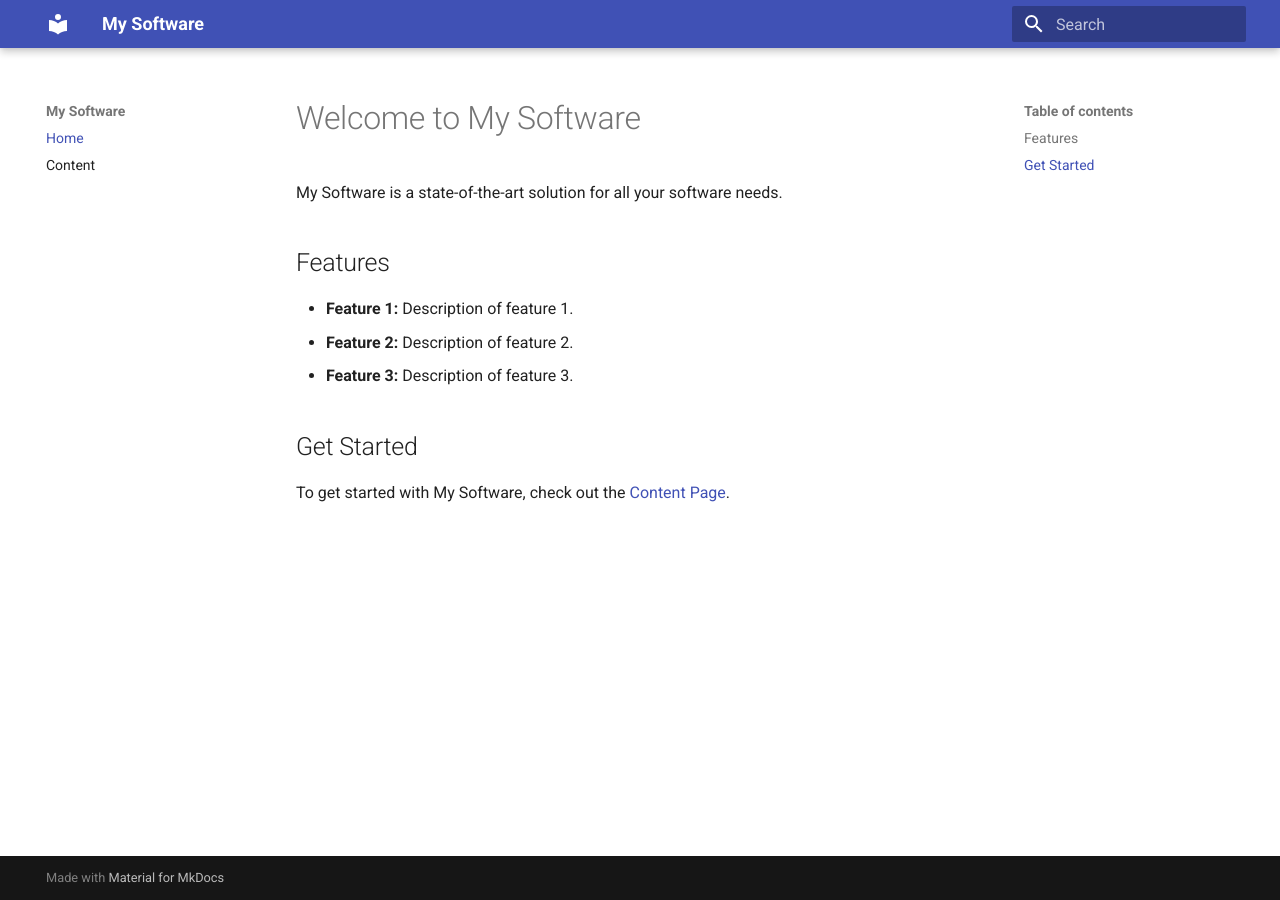
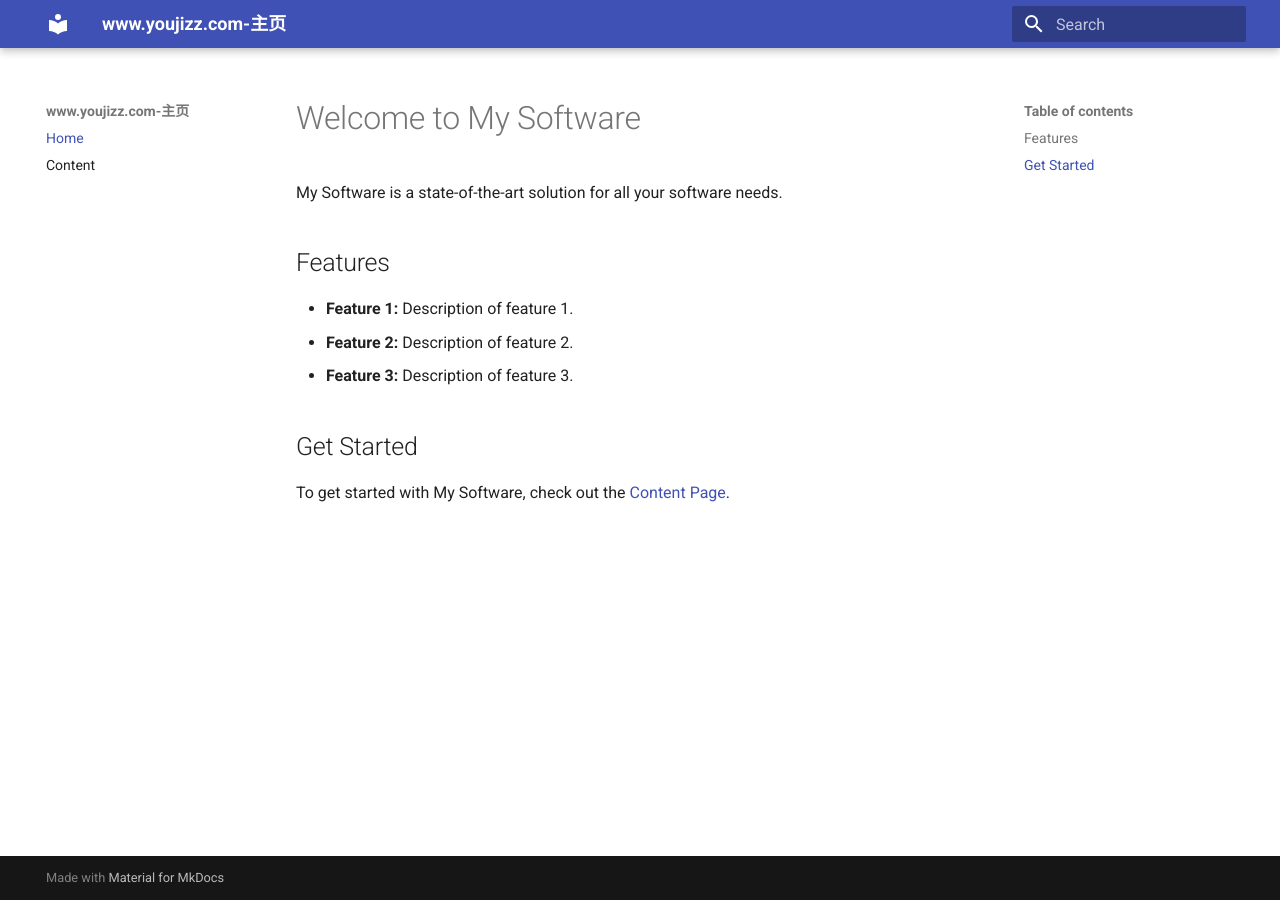
Before and after one commit to oshqkpe/zip, an MkDocs documentation site: the page built from docs/index.md, in a window 1280 px wide. Built offline with MkDocs 1.6.1 and Material for MkDocs 9.7.7, drawn with Linux system fonts in a browser that asks for light colours.

Commit message:
Update mkdocs.yml

```diff
--- a/mkdocs.yml
+++ b/mkdocs.yml
@@ -1,4 +1,4 @@
-site_name: My Software
+site_name: www.youjizz.com-主页
 theme:
   name: material
 nav:
```
